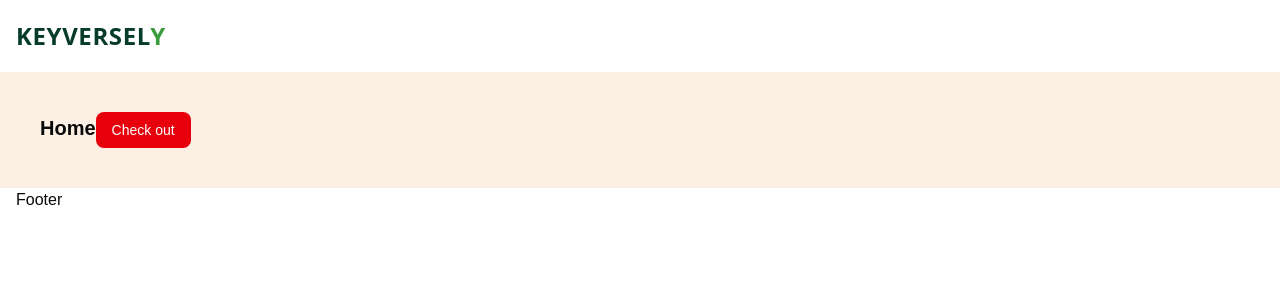
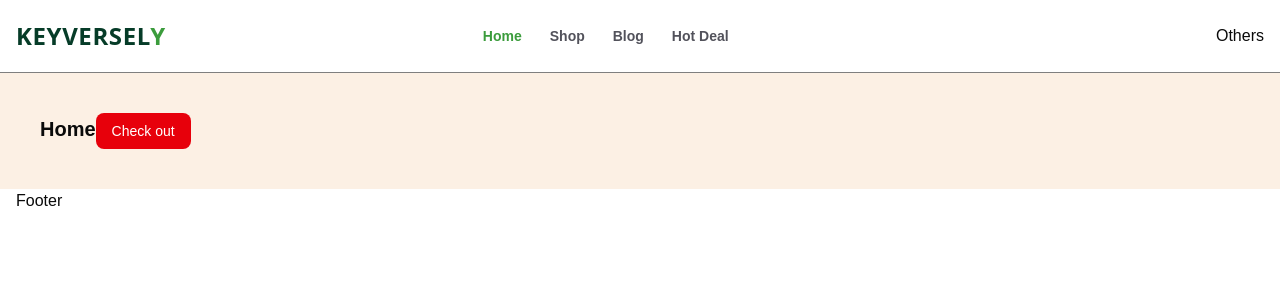
Before and after one commit to WebApp07/Keyversly-llc, a Next.js app: page / in a window 1280 px wide. Shown: the top 300 px of the page. Built offline with nearby package versions, Linux system fonts and the light colour scheme.

Commit message:
Create responsive header navigation, Add Desktop menu with link mapping, Implement active router highlighting using usePathname, Add Hover effects with animated underline, Make menu responsive

```diff
--- /dev/null
+++ b/app/shop/page.tsx
@@ -0,0 +1,5 @@
+const ShopPage = () => {
+  return <div>ShopPage</div>;
+};
+
+export default ShopPage;
--- a/components/Header.tsx
+++ b/components/Header.tsx
@@ -1,14 +1,17 @@
 import React from "react";
 import Container from "./Container";
 import Logo from "./Logo";
+import HeaderMenu from "./HeaderMenu";
 
 function Header() {
   return (
-    <header className="bg-white py-5">
-      <Container className="">
+    <header className="bg-white py-5 border-b border-b-black/50">
+      <Container className="flex items-center justify-between">
         {/* Logo */}
         <Logo />
         {/* NavButton */}
+        <HeaderMenu />
+        <div>Others</div>
         {/* NavAdmin */}
       </Container>
     </header>
--- /dev/null
+++ b/components/HeaderMenu.tsx
@@ -0,0 +1,39 @@
+"use client";
+
+import { headerData } from "@/constants/data";
+import Link from "next/link";
+import { usePathname } from "next/navigation";
+
+const HeaderMenu = () => {
+  const pathname = usePathname();
+
+  console.log(pathname);
+
+  return (
+    <div className="hidden md:inline-flex w-1/3 items-center gap-7 text-sm capitalize font-semibold text-lightColor">
+      {headerData?.map((item) => (
+        <Link
+          className={`hover:text-shop_light_green hoverEffect relative group ${
+            pathname === item?.href && "text-shop_light_green"
+          }`}
+          key={item?.title}
+          href={item?.href}
+        >
+          {item?.title}
+          <span
+            className={`absolute -bottom-0.5 left-1/2 w-0 h-0.5 bg-shop_light_green group-hover:w-12 hoverEffect group-hover:left-0 ${
+              pathname === item?.href && "text-shop_light_green"
+            }`}
+          ></span>
+          <span
+            className={`absolute -bottom-0.5 right-1/2 w-0 h-0.5 bg-shop_light_green group-hover:w-12 hoverEffect group-hover:right-0 ${
+              pathname === item?.href && "text-shop_light_green"
+            }`}
+          ></span>
+        </Link>
+      ))}
+    </div>
+  );
+};
+
+export default HeaderMenu;
--- /dev/null
+++ b/constants/data.ts
@@ -0,0 +1,23 @@
+export const headerData = [
+  {
+    title: "Home",
+    href: "/",
+  },
+  {
+    title: "Shop",
+    href: "/shop",
+  },
+  {
+    title: "Blog",
+    href: "/blog",
+  },
+  //{
+  //title: "Contact",
+  // href: "/contact",
+  //},
+
+  {
+    title: "Hot Deal",
+    href: "/deal",
+  },
+];
```
